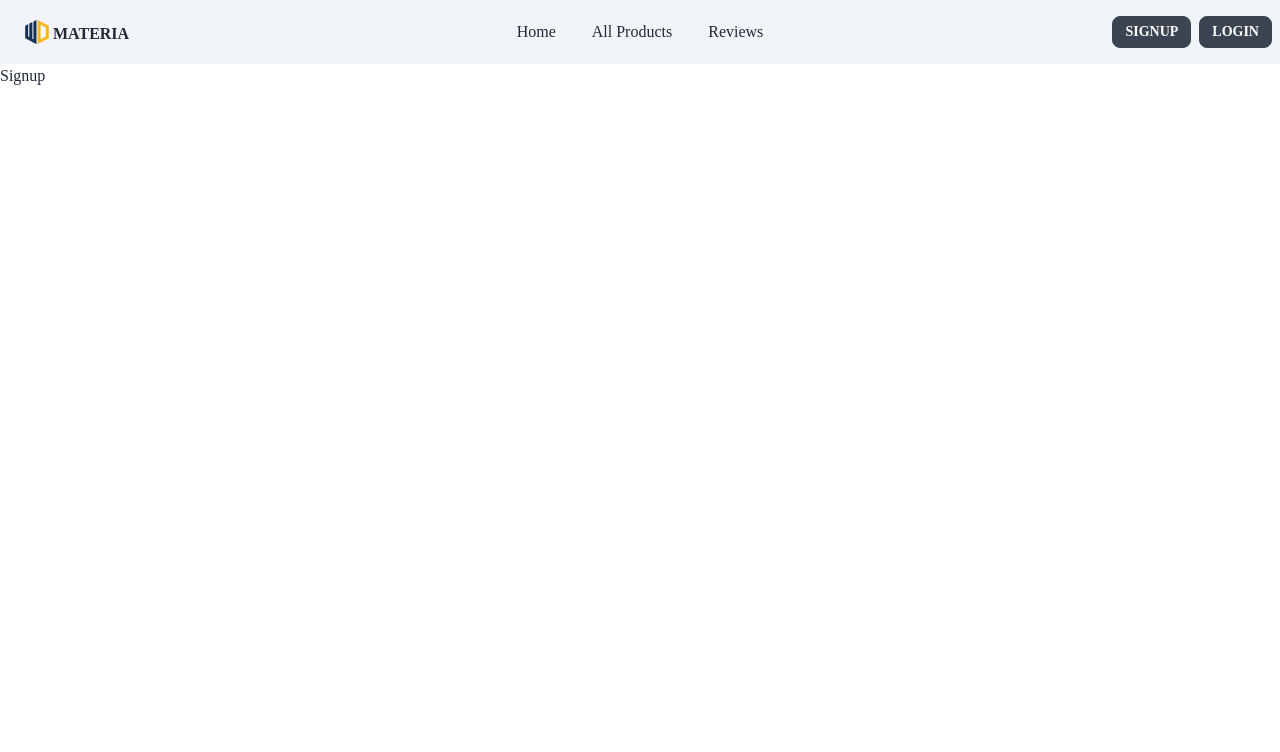
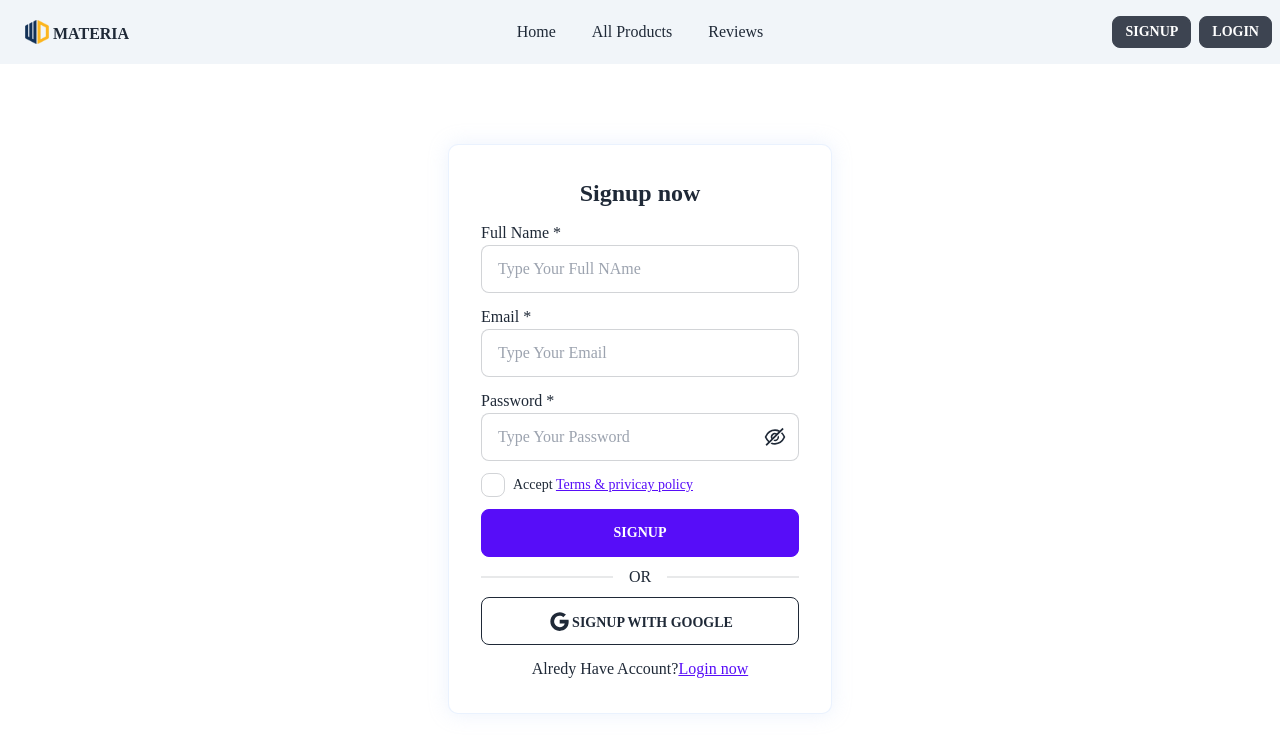
Before and after one commit to HossainAhmed100/assignment12_app, a React (Create React App) app: page /signup in a window 1280 px wide. Shown: the top 752 px of the page. Built offline with nearby package versions, Linux system fonts and the light colour scheme.

Commit message:
Create A  User Sign up Page

```diff
--- a/src/Pages/Login.js
+++ b/src/Pages/Login.js
@@ -83,6 +83,12 @@ function Login() {
               <AiOutlineGoogle size={25} />
               <span className="mt-1">Login with google</span>
             </button>
+            <div className="text-center">
+              Don't Have Account?
+              <Link to="/signup" className="link link-primary">
+                Register now
+              </Link>
+            </div>
           </form>
         </div>
       </div>
--- a/src/Pages/Signup.js
+++ b/src/Pages/Signup.js
@@ -1,11 +1,121 @@
-import React from "react";
+import React, { useState } from "react";
+import {
+  AiOutlineGoogle,
+  AiOutlineEye,
+  AiOutlineEyeInvisible,
+} from "react-icons/ai";
+import { useForm } from "react-hook-form";
+import { Link } from "react-router-dom";
 import UseHealmet from "../Hooks/UseHealmet";
+function Signup() {
+  const [isOPEN, setIsOPEN] = useState(false);
+  const {
+    register,
+    formState: { errors },
+    handleSubmit,
+  } = useForm();
+  const onSubmit = (data) => console.log(data);
 
-function Signup() {
   return (
     <div>
-      <UseHealmet title={"Sign Up Page"} />
-      Signup
+      <UseHealmet title={"Signup Page"} />
+      <div className="container mx-auto">
+        <div className="lg:p-20 p-4 flex items-center justify-center">
+          <form
+            onSubmit={handleSubmit(onSubmit)}
+            className="space-y-3 bg-white p-8 custom_box w-96"
+          >
+            <h1 className="text-2xl font-bold text-center">Signup now</h1>
+            <div className="form-control">
+              <label>Full Name *</label>
+              <input
+                {...register("name", { required: true })}
+                type="text"
+                placeholder="Type Your Full NAme"
+                className="input input-bordered w-full max-w-xs"
+              />
+              {errors.name?.type === "required" && (
+                <p role="alert" className="text-red-500">
+                  Name is required
+                </p>
+              )}
+            </div>
+            <div className="form-control">
+              <label>Email *</label>
+              <input
+                {...register("email", { required: true })}
+                type="email"
+                placeholder="Type Your Email"
+                className="input input-bordered w-full max-w-xs"
+              />
+              {errors.email?.type === "required" && (
+                <p role="alert" className="text-red-500">
+                  Email is required
+                </p>
+              )}
+            </div>
+            <div className="form-control">
+              <label>Password *</label>
+              <label htmlFor="passwodr" className="relative block">
+                {isOPEN ? (
+                  <AiOutlineEye
+                    onClick={() => setIsOPEN(!isOPEN)}
+                    className="w-6 h-6 cursor-pointer absolute top-1/2 transform -translate-y-1/2 right-3"
+                  />
+                ) : (
+                  <AiOutlineEyeInvisible
+                    onClick={() => setIsOPEN(!isOPEN)}
+                    className="w-6 h-6 cursor-pointer absolute top-1/2 transform -translate-y-1/2 right-3"
+                  />
+                )}
+
+                <input
+                  {...register("password", { required: true })}
+                  type={isOPEN ? "text" : "password"}
+                  placeholder="Type Your Password"
+                  className="input input-bordered w-full max-w-xs"
+                />
+              </label>
+              {errors.password?.type === "required" && (
+                <p role="alert" className="text-red-500">
+                  password is required
+                </p>
+              )}
+            </div>
+            <div className="form-control">
+              <label className="cursor-pointer flex items-center justify-start">
+                <input
+                  {...register("checkbox", { required: true })}
+                  type="checkbox"
+                  className="checkbox"
+                />
+                <span className="label-text ml-2">
+                  Accept{" "}
+                  <Link to="/termsandpolicy" className="link link-primary">
+                    Terms & privicay policy
+                  </Link>
+                </span>
+              </label>
+            </div>
+            <input
+              className="btn btn-primary  w-full max-w-xs"
+              type="submit"
+              value="Signup"
+            />
+            <div className="divider">OR</div>
+            <button className="btn btn-outline w-full max-w-xs">
+              <AiOutlineGoogle size={25} />
+              <span className="mt-1">Signup with google</span>
+            </button>
+            <div className="text-center">
+              Alredy Have Account?
+              <Link to="/login" className="link link-primary">
+                Login now
+              </Link>
+            </div>
+          </form>
+        </div>
+      </div>
     </div>
   );
 }
```
